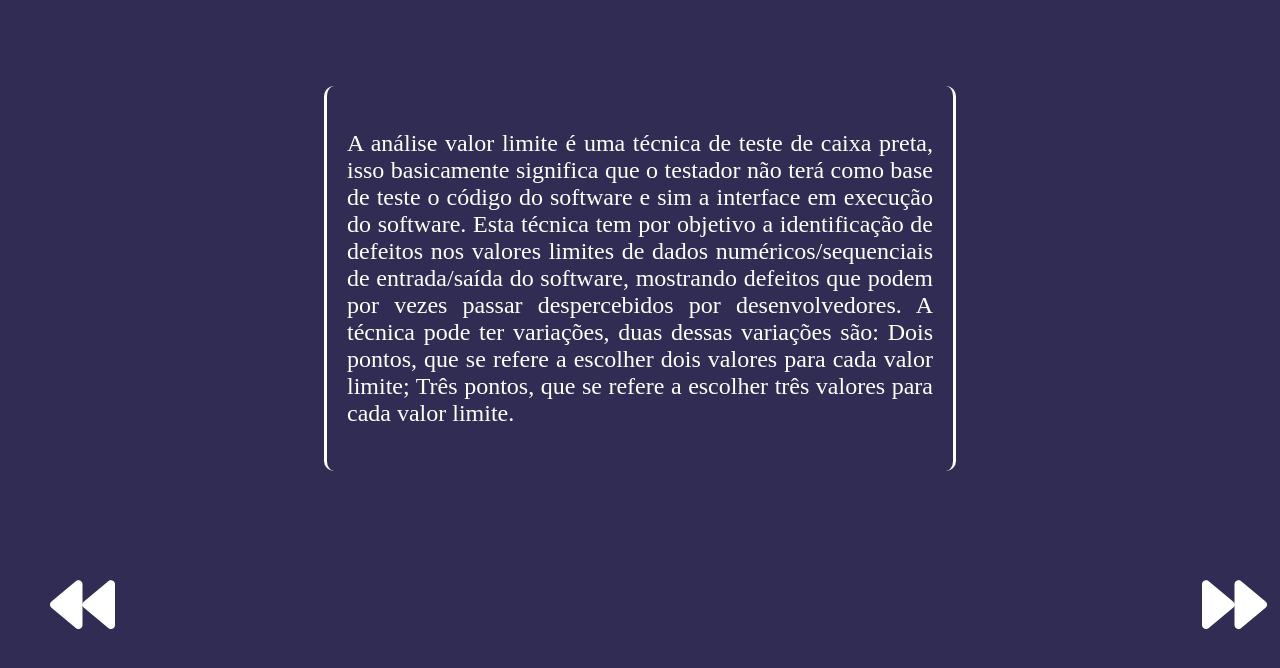
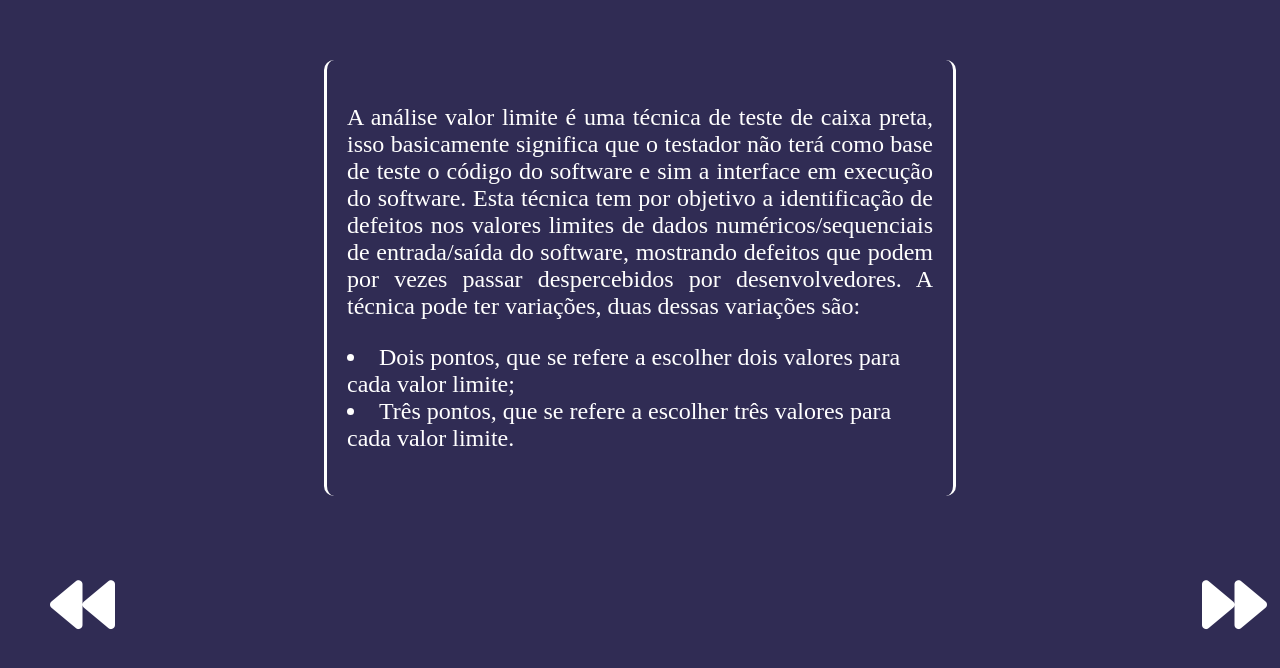
Before and after one commit to ViniciusDantz/Testegram, a plain HTML site: page introteste7.html in a window 1280 px wide. Shown: the part 118-786 px from the top of the page. Drawn offline with Linux system fonts and the light colour scheme.

Commit message:
corrigindo lista da pagina 7  - precisa destacar palavras importantes com o strong

```diff
--- a/introteste7.html
+++ b/introteste7.html
@@ -18,9 +18,15 @@
                 de defeitos nos valores limites de dados numéricos/sequenciais de
                 entrada/saída do software, mostrando defeitos que podem por vezes
                 passar despercebidos por desenvolvedores. A técnica pode ter
-                variações, duas dessas variações são: Dois pontos, que se refere
-                a escolher dois valores para cada valor limite; Três pontos, que
-                se refere a escolher três valores para cada valor limite.
+                variações, duas dessas variações são:
+                <br />
+                <li>
+                    Dois pontos, que se refere a escolher dois valores para cada valor limite;
+                </li>
+                <br />
+                <li>
+                    Três pontos, que se refere a escolher três valores para cada valor limite.
+                </li>
             </p>
         </div>
         <a href="http://testegram.surge.sh/introteste6" class="backward"><i class="fas fa-backward fa-5x"></i></a>
--- a/style.css
+++ b/style.css
@@ -10,6 +10,10 @@
     border-left-style: solid;
     border-right-color: white;
     border-right-style: solid;
+}
+li{
+    display: inline list-item;
+    color: white;
 }
 .forward{
     position: fixed;
```
